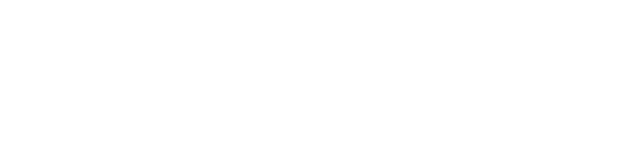
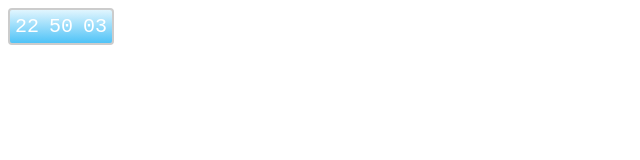
Before and after one commit to AlejoGomezQ/Reloj-Alarma, a plain HTML site: page index.html in a window 1280 px wide. Shown: the whole page, without its empty margins (0-640 px from the left). Drawn offline with Linux system fonts and the light colour scheme.

Commit message:
Reloj terminado

```diff
--- a/code.js
+++ b/code.js
@@ -0,0 +1,21 @@
+'use strict'
+
+const addZeros = n => {
+    if(n.toString().length < 2) return `0${n}`;
+    return n;
+}
+
+const upgradeHour = () => {
+    const time = new Date();
+    let hour = addZeros(time.getHours());
+    let minutes = addZeros(time.getMinutes());
+    let seconds = addZeros(time.getSeconds());
+
+    document.querySelector('.hour').textContent = hour;
+    document.querySelector('.minutes').textContent = minutes;
+    document.querySelector('.seconds').textContent = seconds;
+}
+
+upgradeHour();
+
+setInterval(upgradeHour, 1000);
--- a/index.html
+++ b/index.html
@@ -8,6 +8,11 @@
     <title>Reloj</title>
 </head>
 <body>
+    <div class="watch">
+        <div class="hour">00</div>
+        <div class="minutes">00</div>
+        <div class="seconds">00</div>
+    </div>
     <script src="code.js"></script>
 </body>
 </html>
--- a/style.css
+++ b/style.css
@@ -0,0 +1,13 @@
+.watch {
+    background: linear-gradient(#e1f5fe, #4fc3f7);
+    border: 2px solid #ccc;
+    display: inline-flex;
+    border-radius: 4px;
+}
+
+.watch > div {
+    color: #fff;
+    padding: 5px 5px;
+    font-size: 20px;
+    font-family: monospace;
+}
```
